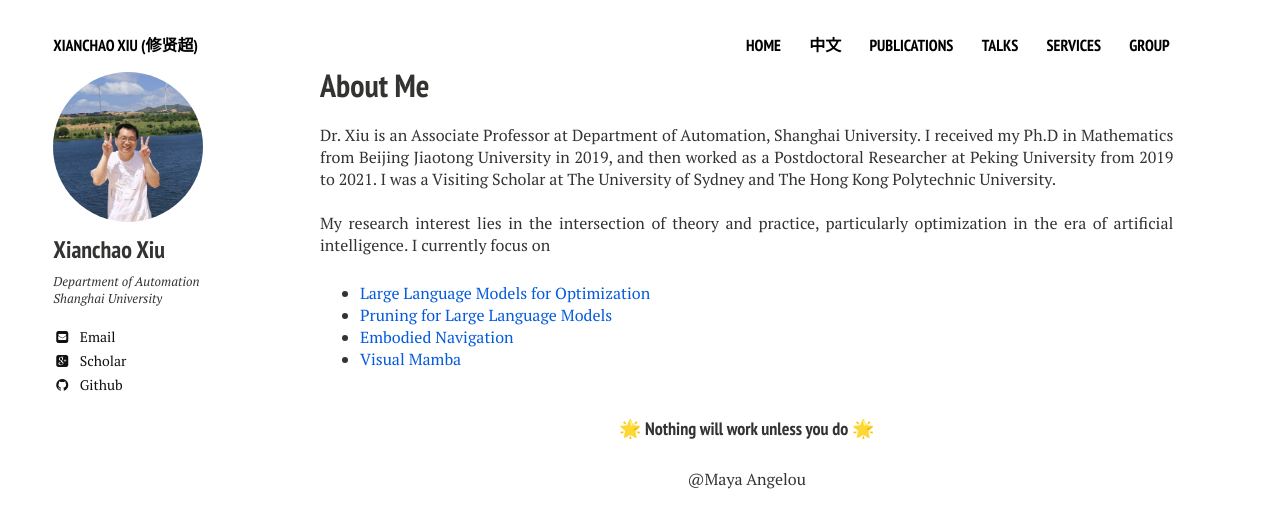
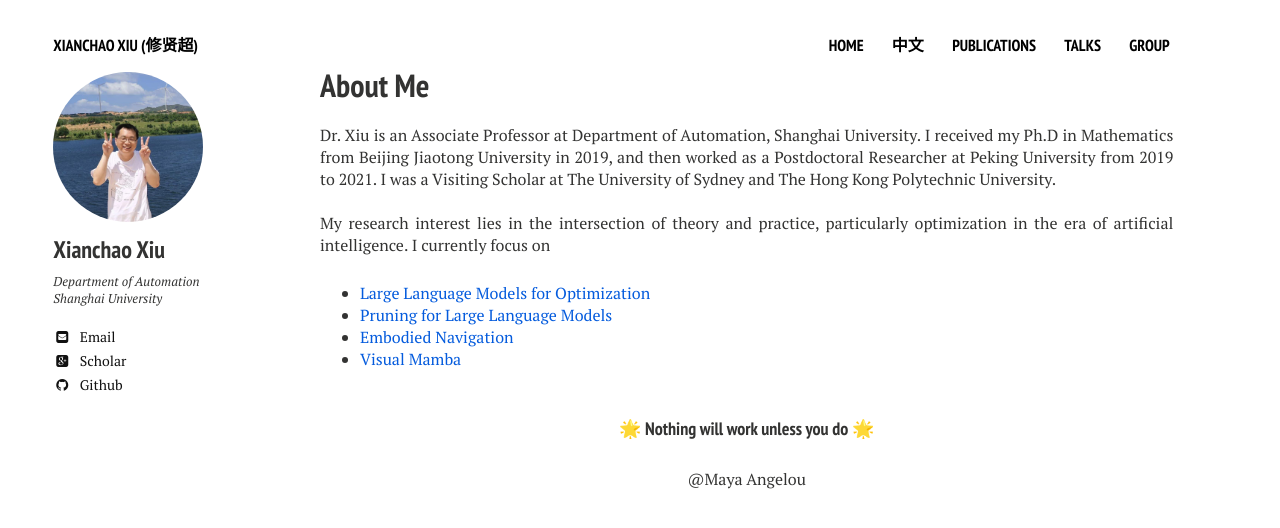
Before and after one commit to xianchaoxiu/xianchaoxiu.github.io, a Jekyll site: the page built from index.md, in a window 1280 px wide. Shown: the top 528 px of the page. Built offline with Jekyll 4.4.1, drawn with Linux system fonts in a browser that asks for light colours; nearby versions of some CDN libraries.

Commit message:
Update navigation.yml

```diff
--- a/_data/navigation.yml
+++ b/_data/navigation.yml
@@ -20,9 +20,5 @@
   url: /talks
 
 
-- title: Services
-  url: /services
-
-
 - title: Group
   url: /group
```
